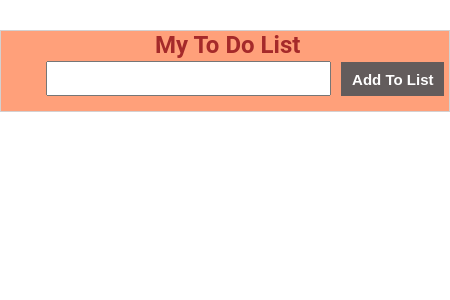
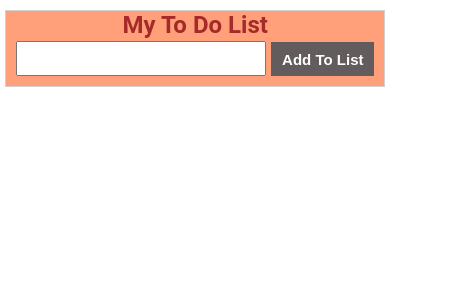
Before and after one commit to lyndasowunmi/ToDo-List, a React (Create React App) app: page / in a window 390 px wide. Shown: the top 300 px of the page, 450 px wide, since content can reach past the window. Built offline with nearby package versions, Linux system fonts and the light colour scheme.

Commit message:
Media query edits

```diff
--- a/src/App.css
+++ b/src/App.css
@@ -93,7 +93,7 @@ input[type="text"] {
   font-size: 18px;
   font-weight: 500;
   line-break: auto;
-  line-height: 15px;
+  line-height: 18px;
   overflow-wrap: break-word;
   overflow: auto;
 }
@@ -113,14 +113,24 @@ input[type="text"] {
 }
 
 #todo-list {
-  margin: 30px auto;
-  width: 450px;
+  justify-content: center;
+  margin: 10px auto;
+  width: 380px;
 }
 
 #todo-save {
   background: var(--color-accent);
   border-radius: 8px;
   color: var(--color-headings);
+  margin-left: 7px;
+}
+
+/* MEDIA QUERIES */
+@media only screen and (max-width: 768px) {
+  input[type="text"] {
+    margin: 0 5px 5px 0;
+    width: 230px;
+  }
 }
 
 @media only screen and (min-width: 768px) {
--- a/src/App.js
+++ b/src/App.js
@@ -1,6 +1,5 @@
 import React from 'react';
 import './App.css';
-//export const addTodo = (list, item) => [...list, item] /* JEST testing 1*/
 export const addTodo = (todos, newTodo) => [...todos].concat(newTodo) /* JEST testing 2 -- handleSubmit function */
 
 
```
